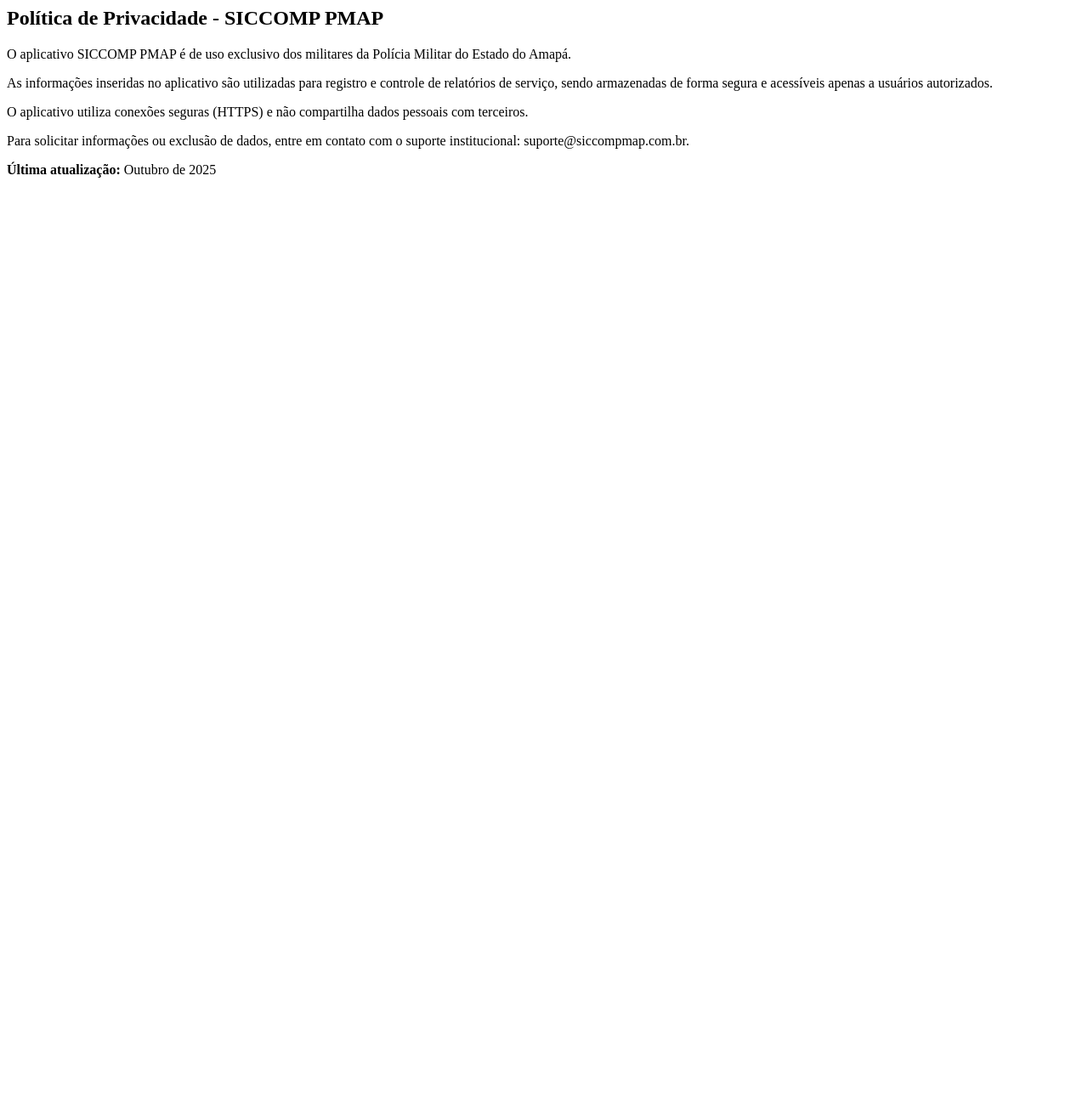
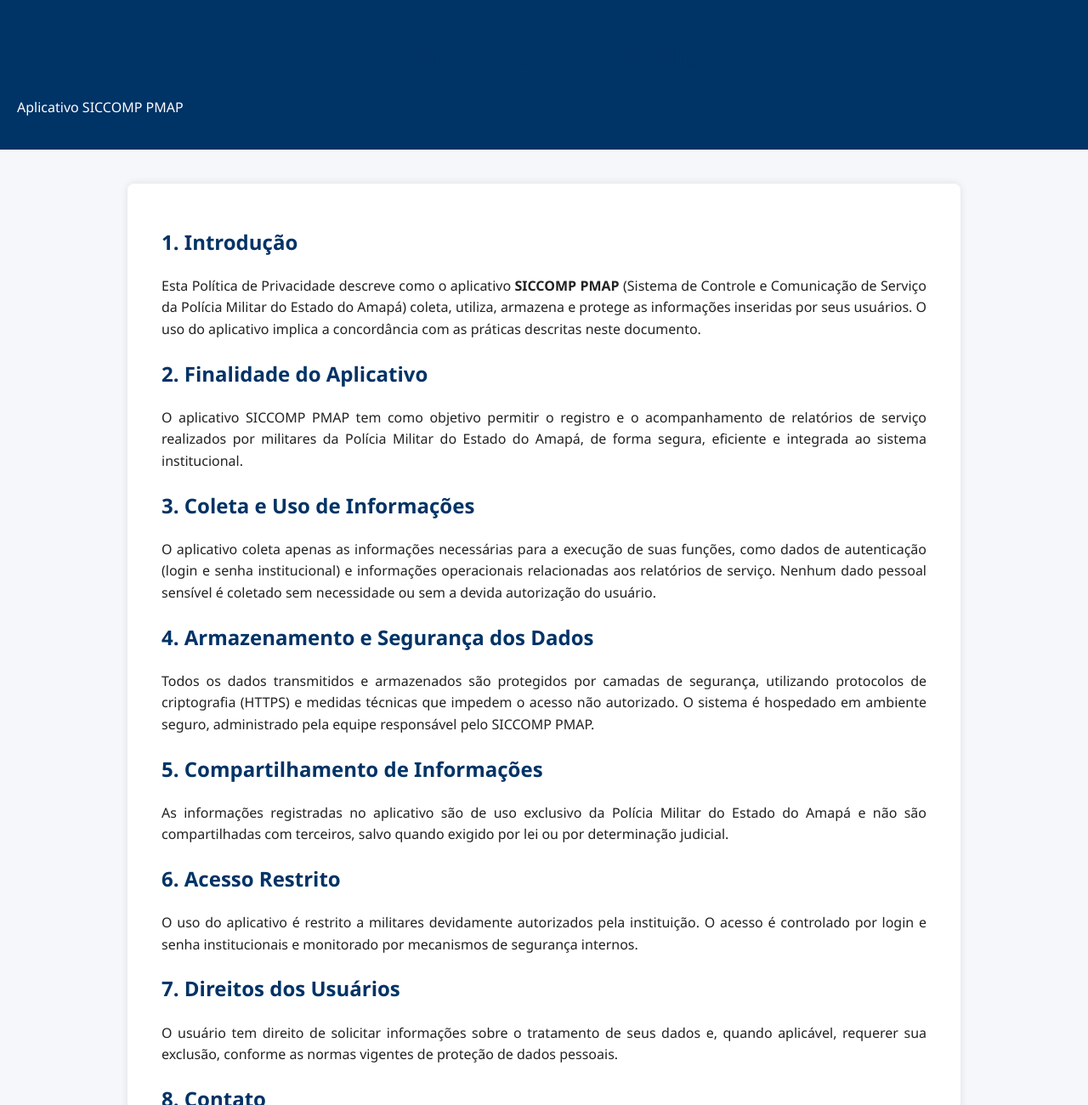
Before and after one commit to mateusbdp/siccomp-pmap-politica-privacidade, a plain HTML site: page politica_privacidade.html in a window 1280 px wide. Shown: the top 1300 px of the page at 85% size. Before the commit the page ends 800 px from the top, so only its background shows below. Drawn offline with Linux system fonts and the light colour scheme.

Commit message:
Update politica_privacidade.html
update

```diff
--- a/politica_privacidade.html
+++ b/politica_privacidade.html
@@ -1,6 +1,157 @@
-<h2>Política de Privacidade - SICCOMP PMAP</h2>
-<p>O aplicativo SICCOMP PMAP é de uso exclusivo dos militares da Polícia Militar do Estado do Amapá.</p>
-<p>As informações inseridas no aplicativo são utilizadas para registro e controle de relatórios de serviço, sendo armazenadas de forma segura e acessíveis apenas a usuários autorizados.</p>
-<p>O aplicativo utiliza conexões seguras (HTTPS) e não compartilha dados pessoais com terceiros.</p>
-<p>Para solicitar informações ou exclusão de dados, entre em contato com o suporte institucional: suporte@siccompmap.com.br.</p>
-<p><strong>Última atualização:</strong> Outubro de 2025</p>
+<!DOCTYPE html>
+<html lang="pt-BR">
+<head>
+    <meta charset="UTF-8">
+    <meta name="viewport" content="width=device-width, initial-scale=1.0">
+    <meta name="description" content="Política de Privacidade - SICCOMP PMAP">
+    <title>Política de Privacidade - SICCOMP PMAP</title>
+    <style>
+        body {
+            font-family: "Segoe UI", Arial, sans-serif;
+            line-height: 1.6;
+            color: #222;
+            background-color: #f5f7fa;
+            margin: 0;
+            padding: 0;
+        }
+        header {
+            background-color: #003366;
+            color: #fff;
+            padding: 20px;
+            text-align: center;
+        }
+        main {
+            max-width: 900px;
+            background: #fff;
+            margin: 40px auto;
+            padding: 30px 40px;
+            border-radius: 8px;
+            box-shadow: 0 0 10px rgba(0,0,0,0.1);
+        }
+        h1, h2 {
+            color: #003366;
+        }
+        p {
+            text-align: justify;
+        }
+        footer {
+            text-align: center;
+            color: #666;
+            font-size: 0.9rem;
+            padding: 20px;
+            margin-top: 40px;
+        }
+        a {
+            color: #003366;
+        }
+    </style>
+</head>
+<body>
+    <header>
+        <h1>Política de Privacidade</h1>
+        <p>Aplicativo SICCOMP PMAP</p>
+    </header>
+
+    <main>
+        <section>
+            <h2>1. Introdução</h2>
+            <p>
+                Esta Política de Privacidade descreve como o aplicativo <strong>SICCOMP PMAP</strong>
+                (Sistema de Controle e Comunicação de Serviço da Polícia Militar do Estado do Amapá)
+                coleta, utiliza, armazena e protege as informações inseridas por seus usuários.
+                O uso do aplicativo implica a concordância com as práticas descritas neste documento.
+            </p>
+        </section>
+
+        <section>
+            <h2>2. Finalidade do Aplicativo</h2>
+            <p>
+                O aplicativo SICCOMP PMAP tem como objetivo permitir o registro e o acompanhamento
+                de relatórios de serviço realizados por militares da Polícia Militar do Estado do Amapá,
+                de forma segura, eficiente e integrada ao sistema institucional.
+            </p>
+        </section>
+
+        <section>
+            <h2>3. Coleta e Uso de Informações</h2>
+            <p>
+                O aplicativo coleta apenas as informações necessárias para a execução de suas funções,
+                como dados de autenticação (login e senha institucional) e informações operacionais
+                relacionadas aos relatórios de serviço. Nenhum dado pessoal sensível é coletado
+                sem necessidade ou sem a devida autorização do usuário.
+            </p>
+        </section>
+
+        <section>
+            <h2>4. Armazenamento e Segurança dos Dados</h2>
+            <p>
+                Todos os dados transmitidos e armazenados são protegidos por camadas de segurança,
+                utilizando protocolos de criptografia (HTTPS) e medidas técnicas que impedem
+                o acesso não autorizado. O sistema é hospedado em ambiente seguro,
+                administrado pela equipe responsável pelo SICCOMP PMAP.
+            </p>
+        </section>
+
+        <section>
+            <h2>5. Compartilhamento de Informações</h2>
+            <p>
+                As informações registradas no aplicativo são de uso exclusivo da Polícia Militar do
+                Estado do Amapá e não são compartilhadas com terceiros, salvo quando exigido por lei
+                ou por determinação judicial.
+            </p>
+        </section>
+
+        <section>
+            <h2>6. Acesso Restrito</h2>
+            <p>
+                O uso do aplicativo é restrito a militares devidamente autorizados pela instituição.
+                O acesso é controlado por login e senha institucionais e monitorado por mecanismos
+                de segurança internos.
+            </p>
+        </section>
+
+        <section>
+            <h2>7. Direitos dos Usuários</h2>
+            <p>
+                O usuário tem direito de solicitar informações sobre o tratamento de seus dados
+                e, quando aplicável, requerer sua exclusão, conforme as normas vigentes de proteção
+                de dados pessoais.
+            </p>
+        </section>
+
+        <section>
+            <h2>8. Contato</h2>
+            <p>
+                Para esclarecimentos, solicitações ou dúvidas relacionadas a esta Política de Privacidade,
+                entre em contato com a equipe responsável pelo aplicativo:
+            </p>
+            <ul>
+                <li><strong>E-mail:</strong> suporte@siccompmap.com.br</li>
+                <li><strong>Site:</strong> <a href="https://www.siccompmap.com.br" target="_blank">www.siccompmap.com.br</a></li>
+            </ul>
+        </section>
+
+        <section>
+            <h2>9. Atualizações desta Política</h2>
+            <p>
+                Esta Política de Privacidade pode ser atualizada periodicamente, conforme
+                modificações nas práticas de segurança, exigências legais ou operacionais.
+                A versão mais recente estará sempre disponível neste endereço eletrônico.
+            </p>
+        </section>
+
+        <section>
+            <h2>10. Vigência</h2>
+            <p>
+                Esta Política de Privacidade entra em vigor na data de sua publicação
+                e permanece válida enquanto o aplicativo estiver em operação.
+            </p>
+        </section>
+    </main>
+
+    <footer>
+        <p>© 2025 - Polícia Militar do Estado do Amapá | SICCOMP PMAP</p>
+        <p>Última atualização: Outubro de 2025</p>
+    </footer>
+</body>
+</html>
```
